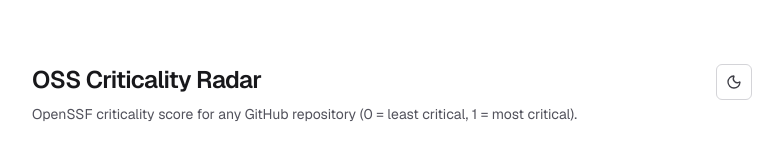
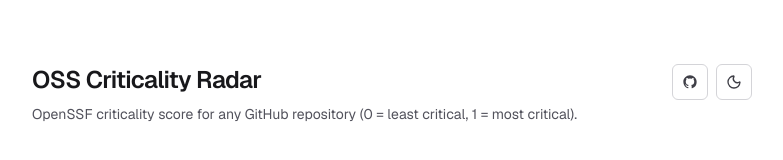
Before and after one commit to zhyd1997/oss-criticality-radar, a Next.js app: page / in a window 1280 px wide. Shown: the top 160 px of the page, without its empty margins (248-1031 px from the left). Built offline with nearby package versions, Linux system fonts and the light colour scheme.

Commit message:
feat(ui): add GitHub repo source link
Add a header icon button that opens the project repository so users can
find the app source next to the theme toggle.

Co-authored-by: Grok 4.5 (high) <grok@x.ai>

```diff
--- /dev/null
+++ b/app/components/GitHubLink.tsx
@@ -0,0 +1,29 @@
+const REPO_URL = "https://github.com/zhyd1997/oss-criticality-radar";
+
+function GitHubIcon({ className }: { className?: string }) {
+  return (
+    <svg
+      className={className}
+      viewBox="0 0 24 24"
+      fill="currentColor"
+      aria-hidden
+    >
+      <path d="M12 2C6.477 2 2 6.484 2 12.017c0 4.425 2.865 8.18 6.839 9.504.5.092.682-.217.682-.483 0-.237-.008-.868-.013-1.703-2.782.605-3.369-1.343-3.369-1.343-.454-1.158-1.11-1.466-1.11-1.466-.908-.62.069-.608.069-.608 1.003.07 1.531 1.032 1.531 1.032.892 1.53 2.341 1.088 2.91.832.092-.647.35-1.088.636-1.338-2.22-.253-4.555-1.113-4.555-4.951 0-1.093.39-1.988 1.029-2.688-.103-.253-.446-1.272.098-2.65 0 0 .84-.27 2.75 1.026A9.564 9.564 0 0 1 12 6.844a9.59 9.59 0 0 1 2.504.337c1.909-1.296 2.747-1.027 2.747-1.027.546 1.379.202 2.398.1 2.651.64.7 1.028 1.595 1.028 2.688 0 3.848-2.339 4.695-4.566 4.943.359.309.678.92.678 1.855 0 1.338-.012 2.419-.012 2.747 0 .268.18.58.688.482A10.019 10.019 0 0 0 22 12.017C22 6.484 17.522 2 12 2Z" />
+    </svg>
+  );
+}
+
+export function GitHubLink() {
+  return (
+    <a
+      href={REPO_URL}
+      target="_blank"
+      rel="noopener noreferrer"
+      className="inline-flex h-9 w-9 items-center justify-center rounded-md border border-zinc-300 text-zinc-700 transition hover:bg-zinc-100 dark:border-zinc-700 dark:text-zinc-200 dark:hover:bg-zinc-900"
+      aria-label="View source on GitHub"
+      title="View source on GitHub"
+    >
+      <GitHubIcon className="h-4 w-4" />
+    </a>
+  );
+}
--- a/app/page.tsx
+++ b/app/page.tsx
@@ -1,3 +1,4 @@
+import { GitHubLink } from "./components/GitHubLink";
 import { ScoreForm } from "./components/ScoreForm";
 import { ThemeToggle } from "./components/ThemeToggle";
 
@@ -15,7 +16,10 @@
               critical, 1 = most critical).
             </p>
           </div>
-          <ThemeToggle />
+          <div className="flex shrink-0 items-center gap-2">
+            <GitHubLink />
+            <ThemeToggle />
+          </div>
         </div>
       </header>
 
```
